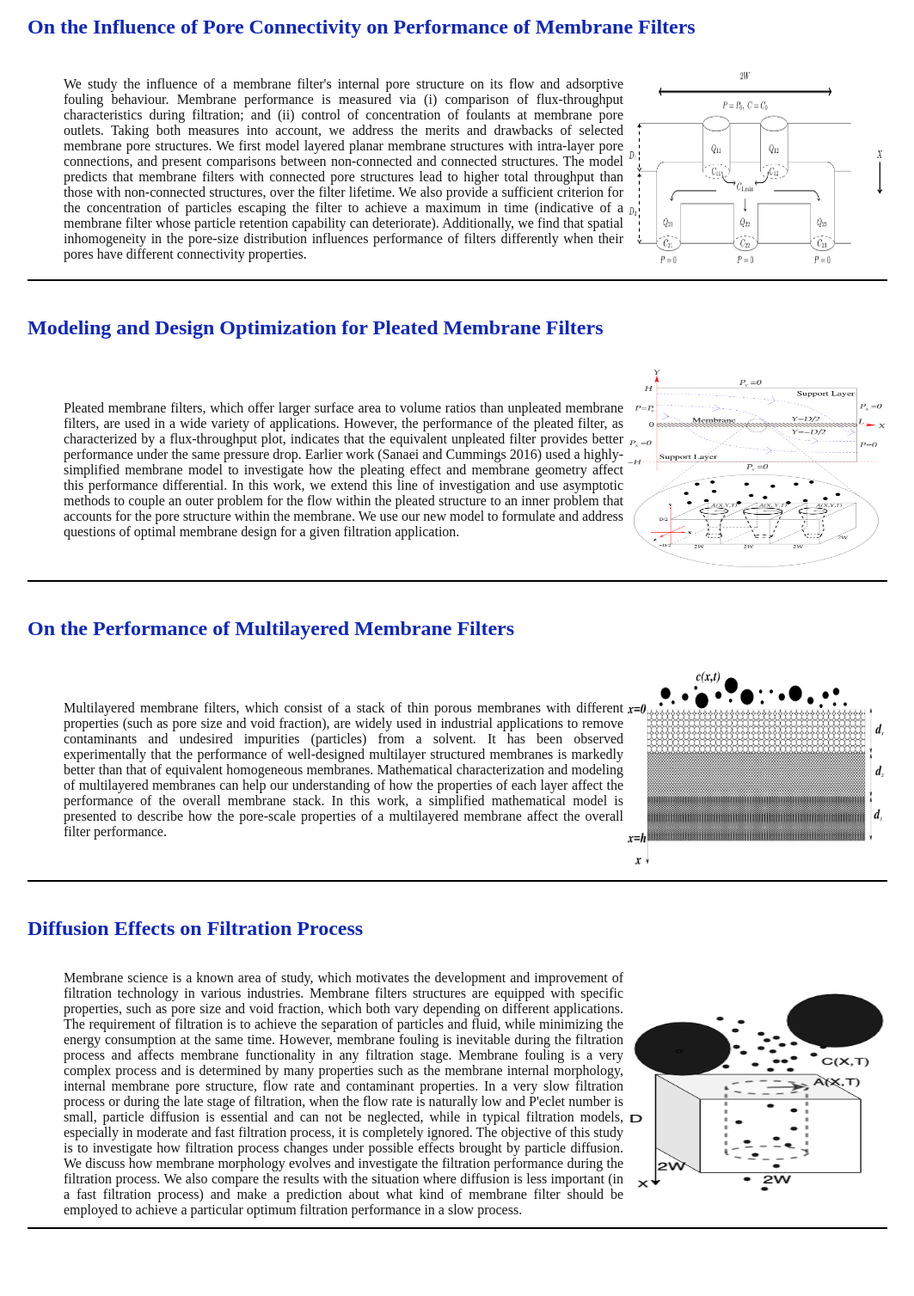
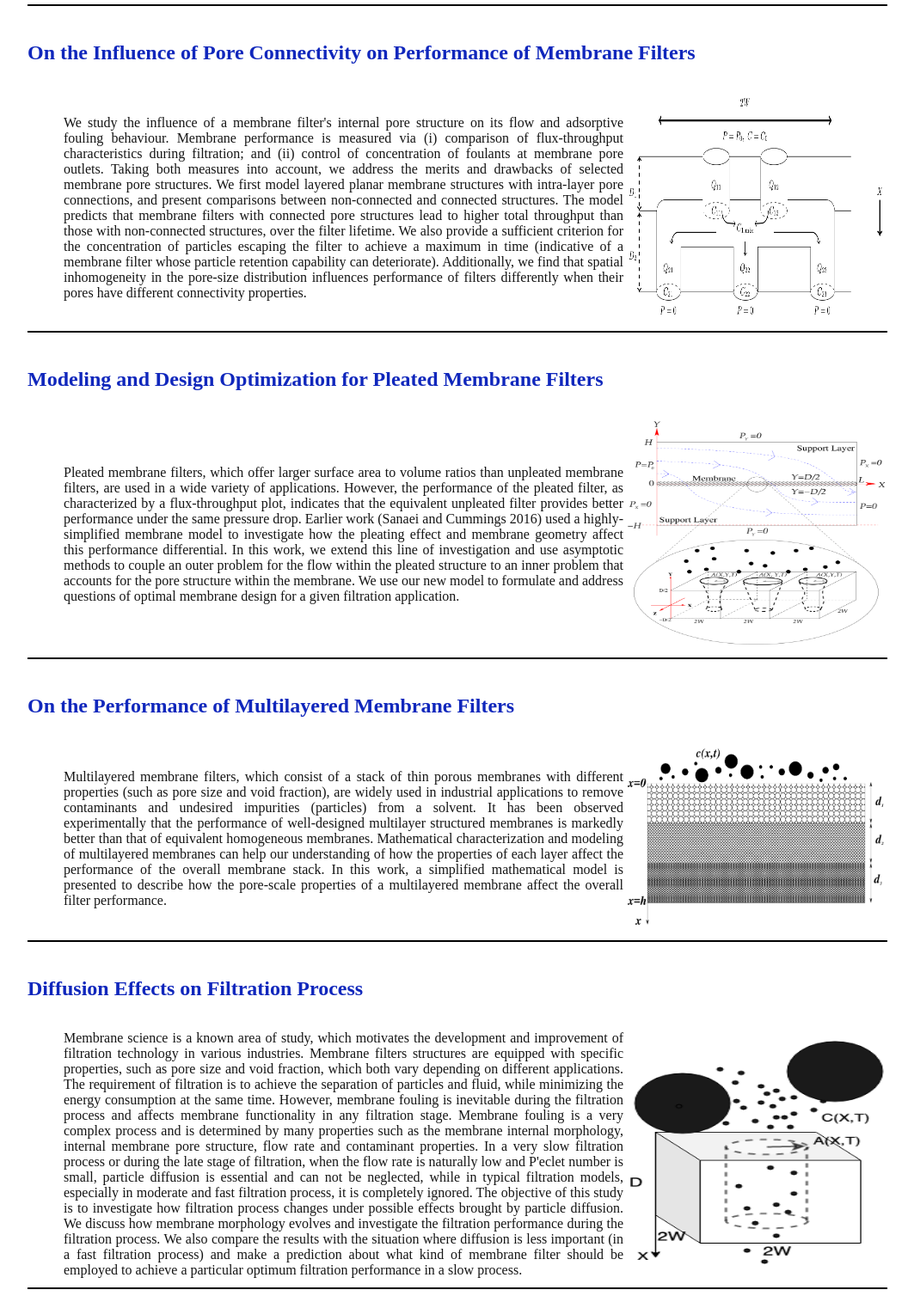
Before and after one commit to pejman2471/pejman_webpage, a plain HTML site: page Filteration.html in a window 1280 px wide. Shown: the part 2076-3584 px from the top of the page at 86% size, without its empty margins (79-1142 px from the left). Before the commit the page ends 3514 px from the top, so only its background shows below. Drawn offline with Linux system fonts and the light colour scheme.

Commit message:
Update Filteration.html

```diff
--- a/Filteration.html
+++ b/Filteration.html
@@ -150,7 +150,7 @@
                  permeability or resistance profile for the chosen performance measure.
 
         </td>
-        <td style="width: 25%;height: 23px"><img  src="images/cake-pore2.png" width="300" height="280"/></td>
+        <td style="width: 25%;height: 23px"><img  src="images/cake-pore2.png" width="300" height="310"/></td>
         </tr>
         </tbody>
         </table>
@@ -176,7 +176,7 @@
                  differently when their pores have different connectivity properties.
 
         </td>
-        <td style="width: 25%;height: 23px"><img  src="images/peanutbutter-1.png" width="300" height="230"/></td>
+        <td style="width: 25%;height: 23px"><img  src="images/peanutbutter-1.png" width="300" height="260"/></td>
         </tr>
         </tbody>
         </table>
@@ -201,7 +201,7 @@
                  design for a given filtration application.
 
         </td>
-        <td style="width: 25%;height: 23px"><img  src="images/2Figure3c-1.png" width="300" height="230"/></td>
+        <td style="width: 25%;height: 23px"><img  src="images/2Figure3c-1.png" width="300" height="260"/></td>
         </tr>
         </tbody>
         </table>
@@ -225,7 +225,7 @@
                  properties of a multilayered membrane affect the overall filter performance.
 
         </td>
-        <td style="width: 25%;height: 23px"><img  src="images/c-page-001.png" width="300" height="230"/></td>
+        <td style="width: 25%;height: 23px"><img  src="images/c-page-001.png" width="300" height="210"/></td>
         </tr>
         </tbody>
         </table>
@@ -256,7 +256,7 @@
                  optimum filtration performance in a slow process.
 
         </td>
-        <td style="width: 25%;height: 23px"><img  src="images/foulingmodel2.png" width="300" height="230"/></td>
+        <td style="width: 25%;height: 23px"><img  src="images/foulingmodel2.png" width="300" height="260"/></td>
         </tr>
         </tbody>
         </table>
```
